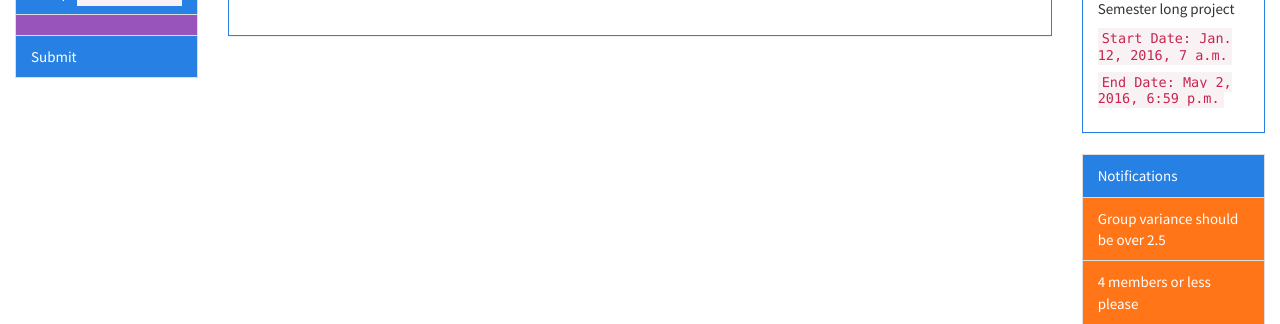
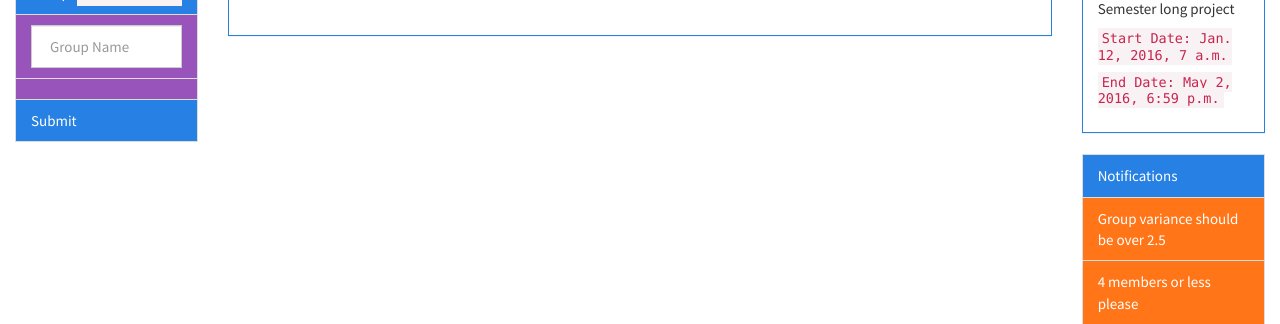
Before and after one commit to AkshayVankipuram/TOLCTms, a Django app: template templates/bulletin.html in a window 1280 px wide. Shown: the part 196-520 px from the top of the page. Run offline with Django 3.2, Linux system fonts and the light colour scheme; the template is opened without the code that fills it: values that come from a table or form of the project are taken from there, others are empty; data comes from the database, SQL or seed files in the repository; both versions use the stored data as it was after the commit; some libraries are stand-ins or nearby versions.

Commit message:
I can't remember

```diff
--- a/TMS/urls.py
+++ b/TMS/urls.py
@@ -31,4 +31,5 @@ urlpatterns = [
     url(r'^get_skill_breakdown/', views.get_skill_breakdown, name="get_skill_breakdown"),
     url(r'^save_skills/', views.save_skills, name="save_skills"),
     url(r'^save_event/$', views.save_event, name="save_event"),
+    url(r'^create_group/$', views.create_group, name="create_group"),
 ]
--- a/static/js/bulletin.js
+++ b/static/js/bulletin.js
@@ -111,12 +111,23 @@ $(function () {
     });
 
     $(document).on('click', "#submitgroup", function() {
+        var gname = $("#gname input").val();
+        if(gname.length == 0) {
+            alert("Please enter a group name");
+            return;
+        }
         if(currentUList.length == 1) {
             var r = confirm("Are you sure? Because, as we know, 1 is the loneliest number.");
             if(r == false) {
                 return;
             }
         }
+        var ns = [];
+        for(var i in currentUList) {
+            ns.push(currentUList[i].toLowerCase());
+        }
+        var href = "/create_group/?course="+coursename+"&task="+taskname+"&group="+JSON.stringify(ns)+"&name="+gname;
+        console.log(href);
     });
 
     function unselectRow(select, d) {
--- a/templates/bulletin.html
+++ b/templates/bulletin.html
@@ -74,6 +74,9 @@
             </div>
             <ul class="list-group group">
                 <li class="list-group-item active">Group<code class="ralign">Variance:<span id="groupvar">0.0</span></code></li>
+                <li class="list-group-item list-group-item-info" id="gname">
+                    <input type="text" class="form-control" placeholder="Group Name" />
+                </li>
                 <li class="list-group-item list-group-item-info" id="litem_me">{{user_login.name}}</li>
                 <a href="#" id="submitgroup" class="list-group-item active">Submit</a>
             </ul>
```
Also changed, not shown: TMS/views.py (+16 -0 lines), db.sqlite3.
